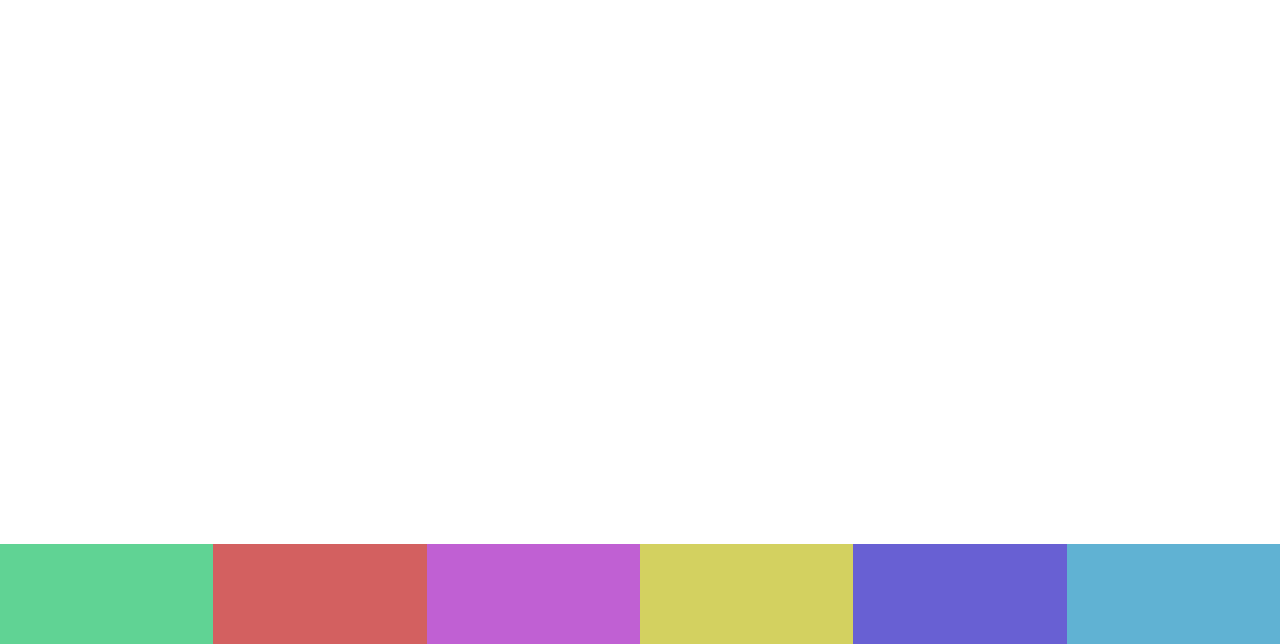
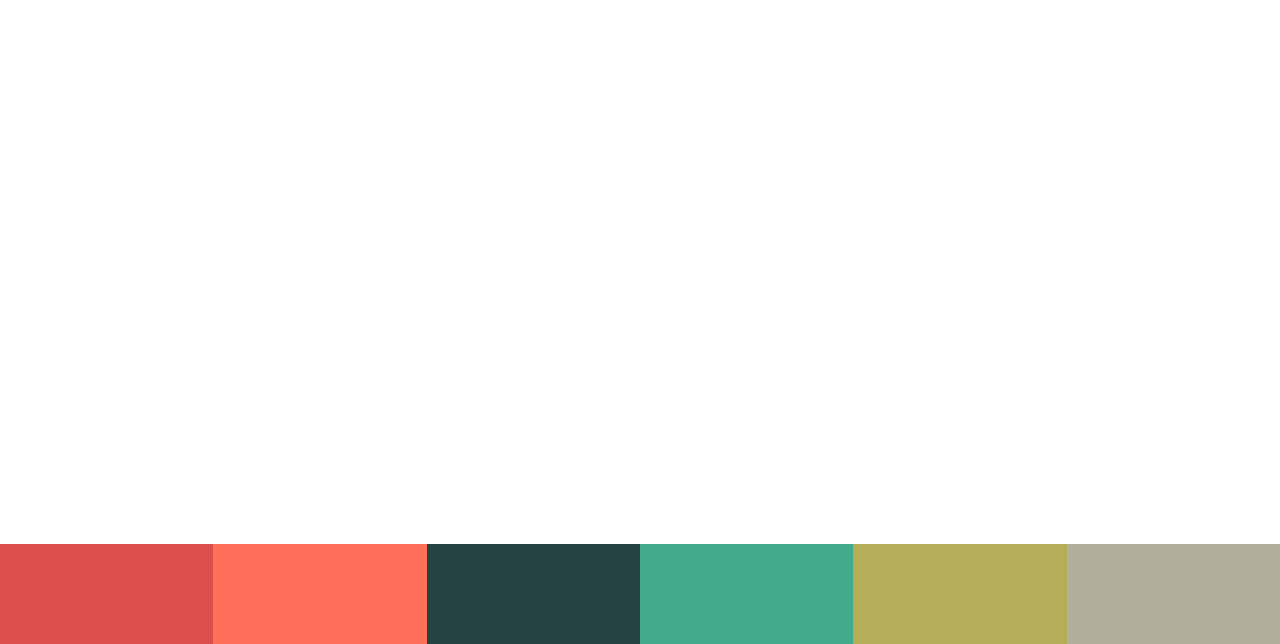
Before and after one commit to vokhanhan25/music-app, a plain HTML site: page index.html in a window 1280 px wide. Shown: the part 156-800 px from the top of the page. Drawn offline with Linux system fonts and the light colour scheme.

Commit message:
CHANGE colors

```diff
--- a/index.js
+++ b/index.js
@@ -2,7 +2,7 @@ window.addEventListener('load', () => {
     const sounds = document.querySelectorAll('.sound');
     const pads = document.querySelectorAll('.pads div');
     const visual = document.querySelector('.visual');
-    const colors = ['#60d394', '#d36060', '#c060d3', '#d3d160', '#6860d3', '#60b2d3'];
+    const colors = ['#DB504A', '#FF6F59', '#254441', '#43AA8B', '#b5ad57', '#B2B09B'];
 
     pads.forEach((pad, i) => {
         pad.addEventListener('click', function() {
--- a/style.css
+++ b/style.css
@@ -39,27 +39,27 @@ header p {
 }
 
 .pad1{
-    background-color: #60d394;
+    background-color: #DB504A;
 }
 
 .pad2{
-    background-color: #d36060;
+    background-color: #FF6F59;
 }
 
 .pad3{
-    background-color: #c060d3;
+    background-color: #254441;
 }
 
 .pad4{
-    background-color: #d3d160;
+    background-color: #43AA8B;
 }
 
 .pad5{
-    background-color: #6860d3;
+    background-color: #b5ad57;
 }
 
 .pad6{
-    background-color: #60b2d3;
+    background-color: #B2B09B;
 }
 
 
```
